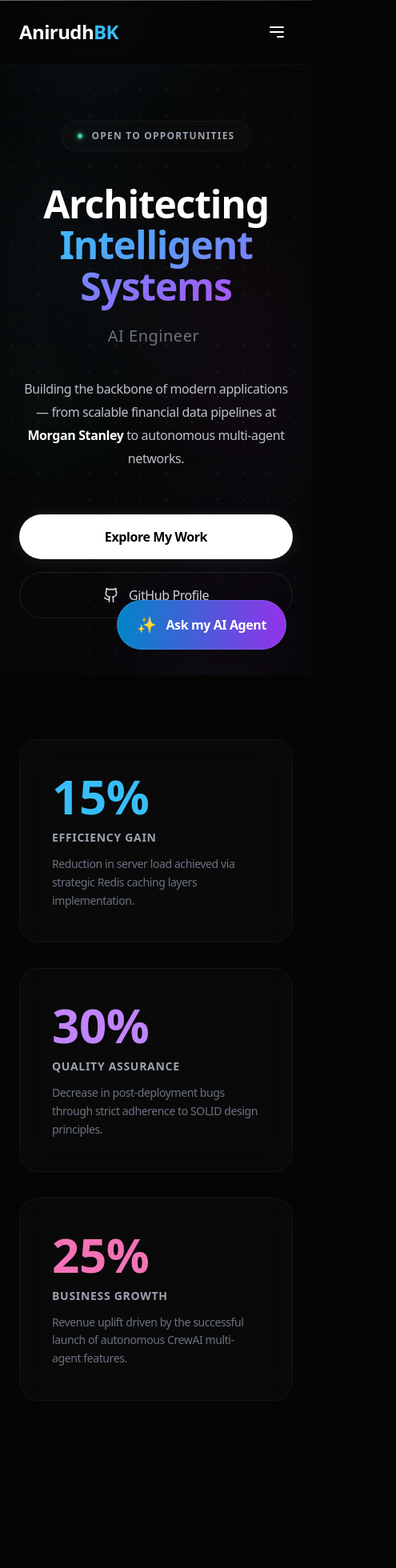
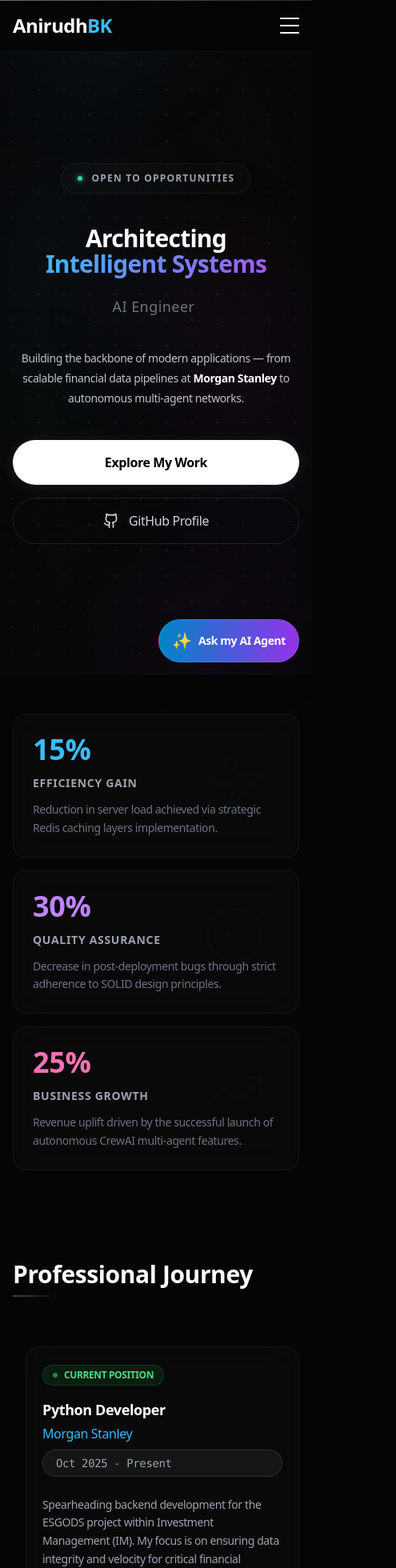
Before and after one commit to AnirudhNBUA/anirudh-portfolio, a React (Create React App) app: page / in a window 390 px wide. Shown: the top 1960 px of the page at 80% size, 495 px wide, since content can reach past the window. Built offline with nearby package versions, Linux system fonts and the light colour scheme.

Commit message:
add changes for mobile layout

```diff
--- a/src/App.js
+++ b/src/App.js
@@ -15,6 +15,15 @@ export default function App() {
   return (
     <>
       <style>{`
+        * {
+          -webkit-tap-highlight-color: transparent;
+        }
+
+        html, body {
+          overflow-x: hidden;
+          max-width: 100vw;
+        }
+
         body {
           font-family: 'Inter', sans-serif;
           background-color: #050505;
@@ -38,10 +47,16 @@ export default function App() {
         }
 
         .glass-nav {
-          background: rgba(5, 5, 5, 0.85);
+          background: rgba(5, 5, 5, 0.95);
           backdrop-filter: blur(24px);
           -webkit-backdrop-filter: blur(24px);
-          border-bottom: 1px solid rgba(255, 255, 255, 0.04);
+          border-bottom: 1px solid rgba(255, 255, 255, 0.06);
+        }
+
+        @media (min-width: 768px) {
+          .glass-nav {
+            background: rgba(5, 5, 5, 0.85);
+          }
         }
 
         /* Text gradient */
@@ -132,7 +147,13 @@ export default function App() {
 
         /* Section scroll offset */
         section[id] {
-          scroll-margin-top: 5rem;
+          scroll-margin-top: 4rem;
+        }
+
+        @media (min-width: 640px) {
+          section[id] {
+            scroll-margin-top: 5rem;
+          }
         }
 
         /* Subtle divider between sections */
--- a/src/components/AIChatbot.js
+++ b/src/components/AIChatbot.js
@@ -115,10 +115,10 @@ const AIChatbot = () => {
   return (
     <>
       {/* Floating Chat Button */}
-      <div className="fixed bottom-8 right-8 z-50 animate-float">
+      <div className="fixed bottom-4 right-4 sm:bottom-8 sm:right-8 z-50 animate-float">
         <button
           onClick={toggleChat}
-          className="flex items-center gap-3 px-6 py-4 rounded-full bg-gradient-to-r from-sky-600 to-purple-600 text-white font-bold shadow-2xl hover:shadow-sky-500/50 transition-all transform hover:scale-105 group border border-white/10"
+          className="flex items-center gap-2 sm:gap-3 px-4 sm:px-6 py-3 sm:py-4 rounded-full bg-gradient-to-r from-sky-600 to-purple-600 text-white font-bold shadow-2xl hover:shadow-sky-500/50 transition-all transform hover:scale-105 group border border-white/10 text-sm sm:text-base"
         >
           <span className="text-xl">✨</span>
           <span>Ask my AI Agent</span>
@@ -127,11 +127,11 @@ const AIChatbot = () => {
 
       {/* Chat Modal */}
       <div
-        className={`fixed bottom-28 right-8 z-50 w-full max-w-sm transform transition-all duration-300 origin-bottom-right ${
+        className={`fixed bottom-20 sm:bottom-28 right-2 sm:right-8 z-50 w-[calc(100%-1rem)] sm:w-full max-w-sm transform transition-all duration-300 origin-bottom-right ${
           isOpen ? 'scale-100 opacity-100' : 'scale-95 opacity-0 pointer-events-none'
         }`}
       >
-        <div className="glass rounded-3xl overflow-hidden shadow-2xl border border-white/10 flex flex-col h-[500px]">
+        <div className="glass rounded-2xl sm:rounded-3xl overflow-hidden shadow-2xl border border-white/10 flex flex-col h-[70vh] sm:h-[500px]">
           {/* Header */}
           <div className="bg-white/5 p-4 flex justify-between items-center border-b border-white/10 backdrop-blur-md">
             <div className="flex items-center gap-3">
--- a/src/components/Contact.js
+++ b/src/components/Contact.js
@@ -9,7 +9,7 @@ const socialLinks = [
 ];
 
 const Contact = () => (
-  <section id="contact" className="py-40 px-6 text-center relative z-10">
+  <section id="contact" className="py-20 sm:py-40 px-4 sm:px-6 text-center relative z-10">
     <div className="max-w-3xl mx-auto">
       {/* Decorative gradient orb */}
       <div className="absolute left-1/2 top-1/2 -translate-x-1/2 -translate-y-1/2 w-[600px] h-[600px] rounded-full bg-gradient-to-br from-sky-500/[0.04] via-purple-500/[0.03] to-transparent blur-3xl pointer-events-none" />
@@ -25,7 +25,7 @@ const Contact = () => (
       </motion.p>
 
       <motion.h2
-        className="text-5xl md:text-7xl font-bold mb-8 text-white tracking-tight"
+        className="text-3xl sm:text-5xl md:text-7xl font-bold mb-8 text-white tracking-tight"
         initial={{ opacity: 0, y: 30 }}
         whileInView={{ opacity: 1, y: 0 }}
         viewport={{ once: true, amount: 0.3 }}
@@ -36,7 +36,7 @@ const Contact = () => (
       </motion.h2>
 
       <motion.p
-        className="text-gray-400 mb-14 text-xl font-light leading-relaxed max-w-xl mx-auto"
+        className="text-gray-400 mb-10 sm:mb-14 text-base sm:text-xl font-light leading-relaxed max-w-xl mx-auto"
         initial={{ opacity: 0, y: 20 }}
         whileInView={{ opacity: 1, y: 0 }}
         viewport={{ once: true, amount: 0.3 }}
--- a/src/components/Experience.js
+++ b/src/components/Experience.js
@@ -93,7 +93,7 @@ const ExperienceCard = ({ job, index }) => {
       transition={{ duration: 0.7, delay: index * 0.15, ease: [0.25, 0.46, 0.45, 0.94] }}
     >
       {/* Timeline Node */}
-      <div className={`absolute -left-[52px] md:-left-[76px] top-6 w-14 h-14 rounded-full flex items-center justify-center bg-black border-2 ${styles.node} z-10 transition-all duration-500`}>
+      <div className={`hidden sm:flex absolute -left-[52px] md:-left-[76px] top-6 w-14 h-14 rounded-full items-center justify-center bg-black border-2 ${styles.node} z-10 transition-all duration-500`}>
         {job.current ? (
           <div className="relative">
             <Briefcase className={`w-6 h-6 ${styles.nodeIcon}`} />
@@ -107,14 +107,14 @@ const ExperienceCard = ({ job, index }) => {
       {/* Scroll-driven line segment */}
       {index < experienceData.length - 1 && (
         <motion.div
-          className="absolute -left-[46px] md:-left-[70px] top-20 w-0.5 bg-gradient-to-b from-white/20 to-transparent origin-top"
+          className="hidden sm:block absolute -left-[46px] md:-left-[70px] top-20 w-0.5 bg-gradient-to-b from-white/20 to-transparent origin-top"
           style={{ height: lineHeight, maxHeight: '100%' }}
         />
       )}
 
       {/* Card */}
       <GlowCard
-        className={`glass p-8 md:p-10 rounded-3xl border border-white/[0.05] ${styles.border} ${styles.glow} transition-all duration-500`}
+        className={`glass p-5 sm:p-8 md:p-10 rounded-2xl sm:rounded-3xl border border-white/[0.05] ${styles.border} ${styles.glow} transition-all duration-500`}
         glowColor={styles.glowColor}
         glowSize={500}
       >
@@ -128,17 +128,17 @@ const ExperienceCard = ({ job, index }) => {
 
         <div className="flex flex-col md:flex-row md:items-center justify-between mb-6">
           <div>
-            <h3 className="text-2xl font-bold text-white group-hover:text-white/90 transition-colors">{job.role}</h3>
-            <div className={`${styles.title} font-medium text-lg mt-1`}>{job.company}</div>
+            <h3 className="text-lg sm:text-2xl font-bold text-white group-hover:text-white/90 transition-colors">{job.role}</h3>
+            <div className={`${styles.title} font-medium text-base sm:text-lg mt-1`}>{job.company}</div>
           </div>
           <div className="text-sm text-gray-400 mt-2 md:mt-0 font-mono bg-white/5 px-4 py-1.5 rounded-full border border-white/10">
             {job.period}
           </div>
         </div>
 
-        <p className="text-gray-400 mb-6 leading-relaxed">{job.description}</p>
+        <p className="text-sm sm:text-base text-gray-400 mb-4 sm:mb-6 leading-relaxed">{job.description}</p>
 
-        <ul className="space-y-4 text-gray-400 mb-8 text-base">
+        <ul className="space-y-3 sm:space-y-4 text-gray-400 mb-6 sm:mb-8 text-sm sm:text-base">
           {job.bullets.map((bullet, i) => (
             <motion.li
               key={i}
@@ -167,10 +167,10 @@ const ExperienceCard = ({ job, index }) => {
 };
 
 const Experience = () => (
-  <section id="experience" className="py-32 px-6 relative z-10">
+  <section id="experience" className="py-16 sm:py-32 px-4 sm:px-6 relative z-10">
     <div className="max-w-5xl mx-auto">
       <motion.h2
-        className="text-4xl font-bold text-white mb-16 section-title-line"
+        className="text-3xl sm:text-4xl font-bold text-white mb-10 sm:mb-16 section-title-line"
         initial={{ opacity: 0, x: -30 }}
         whileInView={{ opacity: 1, x: 0 }}
         viewport={{ once: true }}
@@ -179,9 +179,9 @@ const Experience = () => (
         Professional Journey
       </motion.h2>
 
-      <div className="relative pl-8 md:pl-16 space-y-14">
+      <div className="relative pl-4 sm:pl-8 md:pl-16 space-y-8 sm:space-y-14">
         {/* Static timeline track */}
-        <div className="timeline-line rounded-full" />
+        <div className="timeline-line hidden sm:block rounded-full" />
 
         {experienceData.map((job, index) => (
           <ExperienceCard key={index} job={job} index={index} />
--- a/src/components/Header.js
+++ b/src/components/Header.js
@@ -44,12 +44,16 @@ const Header = () => {
 
   return (
     <motion.header
-      className={`fixed top-0 w-full z-50 glass-nav transition-all duration-500 ${isScrolled ? 'shadow-[0_4px_30px_rgba(0,0,0,0.5)]' : ''}`}
+      className={`fixed top-0 w-full z-50 transition-all duration-500 ${
+        isScrolled
+          ? 'bg-[#050505]/95 backdrop-blur-xl shadow-[0_4px_30px_rgba(0,0,0,0.5)] border-b border-white/[0.06]'
+          : 'bg-[#050505]/90 backdrop-blur-xl md:bg-[#050505]/80 border-b border-white/[0.04]'
+      }`}
       initial={{ y: -80, opacity: 0 }}
       animate={{ y: 0, opacity: 1 }}
       transition={{ duration: 0.6, ease: [0.25, 0.46, 0.45, 0.94] }}
     >
-      <div className="max-w-7xl mx-auto px-6 h-20 flex items-center justify-between">
+      <div className="max-w-7xl mx-auto px-4 sm:px-6 h-16 sm:h-20 flex items-center justify-between">
         {/* Logo */}
         <a href="#" className="text-2xl font-bold tracking-tight hover:opacity-80 transition-opacity group">
           Anirudh<span className="text-sky-400 group-hover:text-sky-300 transition-colors">BK</span>
@@ -92,13 +96,15 @@ const Header = () => {
 
         {/* Mobile Menu Button */}
         <button
-          className="md:hidden text-white p-2"
+          className="md:hidden text-white p-2 -mr-2 rounded-lg hover:bg-white/10 active:bg-white/15 transition-colors"
           onClick={() => setIsOpen(!isOpen)}
           aria-label="Toggle menu"
         >
-          <svg xmlns="http://www.w3.org/2000/svg" className="h-6 w-6" fill="none" viewBox="0 0 24 24" stroke="currentColor">
-            <path strokeLinecap="round" strokeLinejoin="round" strokeWidth={2} d={isOpen ? 'M6 18L18 6M6 6l12 12' : 'M4 6h16M4 12h16m-7 6h7'} />
-          </svg>
+          <div className="w-6 h-5 flex flex-col justify-between relative">
+            <span className={`block h-0.5 w-6 bg-white rounded-full transition-all duration-300 origin-center ${isOpen ? 'rotate-45 translate-y-[9px]' : ''}`} />
+            <span className={`block h-0.5 w-6 bg-white rounded-full transition-all duration-300 ${isOpen ? 'opacity-0 scale-x-0' : ''}`} />
+            <span className={`block h-0.5 w-6 bg-white rounded-full transition-all duration-300 origin-center ${isOpen ? '-rotate-45 -translate-y-[9px]' : ''}`} />
+          </div>
         </button>
       </div>
 
@@ -106,33 +112,38 @@ const Header = () => {
       <AnimatePresence>
         {isOpen && (
           <motion.div
-            className="md:hidden absolute top-20 left-0 w-full glass border-t border-white/5 p-6 flex flex-col space-y-1 z-40"
-            initial={{ opacity: 0, y: -10 }}
-            animate={{ opacity: 1, y: 0 }}
-            exit={{ opacity: 0, y: -10 }}
-            transition={{ duration: 0.2 }}
+            className="md:hidden absolute top-16 left-0 w-full bg-[#0a0a0a]/98 backdrop-blur-2xl border-t border-white/[0.08] p-4 pb-6 flex flex-col space-y-1 z-40 shadow-[0_20px_60px_rgba(0,0,0,0.8)]"
+            initial={{ opacity: 0, height: 0 }}
+            animate={{ opacity: 1, height: 'auto' }}
+            exit={{ opacity: 0, height: 0 }}
+            transition={{ duration: 0.3, ease: [0.25, 0.46, 0.45, 0.94] }}
           >
-            {navLinks.map((link) => (
-              <a
+            {navLinks.map((link, index) => (
+              <motion.a
                 key={link.href}
                 href={link.href}
                 onClick={(e) => scrollToSection(e, link.href)}
-                className={`py-3 px-4 rounded-lg text-center transition-colors ${
+                className={`py-3.5 px-5 rounded-xl text-base font-medium transition-all duration-200 ${
                   activeSection === link.href.slice(1)
-                    ? 'text-white bg-white/5'
-                    : 'text-gray-300 hover:text-white hover:bg-white/[0.03]'
+                    ? 'text-white bg-white/[0.08] border border-white/[0.1]'
+                    : 'text-gray-300 hover:text-white hover:bg-white/[0.05] active:bg-white/[0.08]'
                 }`}
+                initial={{ opacity: 0, x: -20 }}
+                animate={{ opacity: 1, x: 0 }}
+                transition={{ duration: 0.2, delay: index * 0.05 }}
               >
                 {link.label}
+              </motion.a>
+            ))}
+            <div className="pt-2">
+              <a
+                href="#contact"
+                onClick={(e) => scrollToSection(e, '#contact')}
+                className="block w-full py-3.5 px-5 rounded-xl bg-white text-black font-semibold text-center text-base hover:bg-gray-100 active:bg-gray-200 transition-colors"
+              >
+                Hire Me
               </a>
-            ))}
-            <a
-              href="#contact"
-              onClick={(e) => scrollToSection(e, '#contact')}
-              className="text-gray-300 hover:text-white py-3 px-4 rounded-lg text-center hover:bg-white/[0.03] transition-colors"
-            >
-              Contact
-            </a>
+            </div>
           </motion.div>
         )}
       </AnimatePresence>
--- a/src/components/Hero.js
+++ b/src/components/Hero.js
@@ -42,7 +42,7 @@ const Hero = () => {
   const typedText = useTypingEffect(roles);
 
   return (
-    <section id="about" className="min-h-screen flex items-center justify-center px-6 pt-20 relative overflow-hidden">
+    <section id="about" className="min-h-screen flex items-center justify-center px-4 sm:px-6 pt-20 pb-10 relative overflow-hidden">
       {/* Ambient gradient washes */}
       <div
         className="absolute top-0 left-0 w-full h-full -z-10 pointer-events-none"
@@ -66,7 +66,7 @@ const Hero = () => {
 
         {/* Main Title */}
         <motion.h1
-          className="text-5xl md:text-7xl lg:text-8xl font-extrabold mb-4 leading-[1.08] tracking-tight text-white"
+          className="text-3xl sm:text-5xl md:text-7xl lg:text-8xl font-extrabold mb-4 leading-[1.08] tracking-tight text-white"
           initial={{ opacity: 0, y: 40, filter: 'blur(10px)' }}
           animate={{ opacity: 1, y: 0, filter: 'blur(0px)' }}
           transition={{ duration: 1, delay: 0.2 }}
@@ -82,7 +82,7 @@ const Hero = () => {
           animate={{ opacity: 1 }}
           transition={{ duration: 0.6, delay: 0.6 }}
         >
-          <span className="text-xl md:text-2xl text-gray-500 font-light tracking-wide">
+          <span className="text-lg sm:text-xl md:text-2xl text-gray-500 font-light tracking-wide">
             {typedText}
           </span>
           <span className="inline-block w-[2px] h-6 bg-sky-400/70 ml-1 animate-blink" />
@@ -90,7 +90,7 @@ const Hero = () => {
 
         {/* Subtitle — readable weight */}
         <motion.p
-          className="text-base md:text-lg text-gray-300/90 max-w-2xl mx-auto mb-14 leading-[1.8] font-normal"
+          className="text-sm sm:text-base md:text-lg text-gray-300/90 max-w-2xl mx-auto mb-10 sm:mb-14 leading-[1.8] font-normal px-2"
           initial={{ opacity: 0, y: 20 }}
           animate={{ opacity: 1, y: 0 }}
           transition={{ duration: 0.8, delay: 0.5 }}
--- a/src/components/Projects.js
+++ b/src/components/Projects.js
@@ -71,10 +71,10 @@ const projectsData = [
 ];
 
 const Projects = () => (
-  <section id="projects" className="py-28 px-6 relative z-10">
+  <section id="projects" className="py-16 sm:py-28 px-4 sm:px-6 relative z-10">
     <div className="max-w-6xl mx-auto">
       <motion.h2
-        className="text-4xl font-bold text-white mb-16 section-title-line"
+        className="text-3xl sm:text-4xl font-bold text-white mb-10 sm:mb-16 section-title-line"
         initial={{ opacity: 0, x: -30 }}
         whileInView={{ opacity: 1, x: 0 }}
         viewport={{ once: true }}
@@ -93,16 +93,16 @@ const Projects = () => (
             transition={{ duration: 0.6, delay: index * 0.15 }}
           >
             <GlowCard
-              className="glass p-10 rounded-3xl group border border-white/[0.05] hover:border-white/[0.12] transition-all duration-500"
+              className="glass p-5 sm:p-8 md:p-10 rounded-2xl sm:rounded-3xl group border border-white/[0.05] hover:border-white/[0.12] transition-all duration-500"
               glowColor={project.glowColor}
               glowSize={450}
             >
-              <div className="flex justify-between items-start mb-6">
-                <div className="flex items-center gap-3">
-                  <div className="w-10 h-10 rounded-xl bg-white/[0.04] flex items-center justify-center border border-white/[0.06]">
-                    <ExternalLink className="w-4 h-4 text-gray-500" />
+              <div className="flex flex-col sm:flex-row sm:justify-between sm:items-start mb-4 sm:mb-6 gap-3">
+                <div className="flex items-start sm:items-center gap-3 min-w-0">
+                  <div className="w-8 h-8 sm:w-10 sm:h-10 rounded-xl bg-white/[0.04] flex items-center justify-center border border-white/[0.06] flex-shrink-0">
+                    <ExternalLink className="w-3.5 h-3.5 sm:w-4 sm:h-4 text-gray-500" />
                   </div>
-                  <h3 className="text-2xl font-bold text-white">
+                  <h3 className="text-lg sm:text-2xl font-bold text-white break-words">
                     {project.title}
                   </h3>
                 </div>
@@ -117,7 +117,7 @@ const Projects = () => (
                   </a>
                 )}
               </div>
-              <p className="text-gray-400 mb-8 leading-relaxed text-[15px]">{project.description}</p>
+              <p className="text-gray-400 mb-6 sm:mb-8 leading-relaxed text-sm sm:text-[15px]">{project.description}</p>
               <div className="flex flex-wrap gap-2 text-sm text-gray-400">
                 {project.tech.map((t, i) => (
                   <span key={i} className="px-3 py-1.5 rounded-lg border border-white/[0.06] bg-white/[0.02] text-xs font-medium">
--- a/src/components/Skills.js
+++ b/src/components/Skills.js
@@ -70,11 +70,11 @@ const marqueeItems = [
 ];
 
 const Skills = () => (
-  <section id="skills" className="py-28 px-6 relative z-10 overflow-hidden">
+  <section id="skills" className="py-16 sm:py-28 px-4 sm:px-6 relative z-10 overflow-hidden">
     {/* Tech Marquee */}
     <div className="mb-20 relative">
-      <div className="absolute left-0 top-0 bottom-0 w-32 bg-gradient-to-r from-black to-transparent z-10 pointer-events-none" />
-      <div className="absolute right-0 top-0 bottom-0 w-32 bg-gradient-to-l from-black to-transparent z-10 pointer-events-none" />
+      <div className="absolute left-0 top-0 bottom-0 w-16 sm:w-32 bg-gradient-to-r from-black to-transparent z-10 pointer-events-none" />
+      <div className="absolute right-0 top-0 bottom-0 w-16 sm:w-32 bg-gradient-to-l from-black to-transparent z-10 pointer-events-none" />
       <div className="marquee-container">
         <div className="marquee-track">
           {[...marqueeItems, ...marqueeItems].map((item, i) => (
@@ -91,7 +91,7 @@ const Skills = () => (
 
     <div className="max-w-6xl mx-auto">
       <motion.h2
-        className="text-4xl font-bold text-white mb-16 section-title-line"
+        className="text-3xl sm:text-4xl font-bold text-white mb-10 sm:mb-16 section-title-line"
         initial={{ opacity: 0, x: -30 }}
         whileInView={{ opacity: 1, x: 0 }}
         viewport={{ once: true }}
@@ -112,7 +112,7 @@ const Skills = () => (
               transition={{ duration: 0.5, delay: index * 0.1 }}
             >
               <GlowCard
-                className={`glass p-8 rounded-2xl group border border-white/[0.05] ${borderColors[category.color]} hover:border-white/[0.10] transition-all duration-500 h-full`}
+                className={`glass p-5 sm:p-8 rounded-2xl sm:rounded-2xl group border border-white/[0.05] ${borderColors[category.color]} hover:border-white/[0.10] transition-all duration-500 h-full`}
                 glowColor={category.glowColor}
                 glowSize={300}
               >
--- a/src/components/Stats.js
+++ b/src/components/Stats.js
@@ -64,8 +64,8 @@ const colorMap = {
 };
 
 const Stats = () => (
-  <section className="py-20 px-6 relative z-10">
-    <div className="max-w-6xl mx-auto grid grid-cols-1 md:grid-cols-3 gap-8">
+  <section className="py-12 sm:py-20 px-4 sm:px-6 relative z-10">
+    <div className="max-w-6xl mx-auto grid grid-cols-1 md:grid-cols-3 gap-4 sm:gap-8">
       {stats.map((stat, index) => {
         const colors = colorMap[stat.color];
         const Icon = stat.icon;
@@ -78,7 +78,7 @@ const Stats = () => (
             transition={{ duration: 0.6, delay: index * 0.15 }}
           >
             <GlowCard
-              className="glass p-10 rounded-3xl group border border-white/[0.05] hover:border-white/[0.10] transition-all duration-500"
+              className="glass p-6 sm:p-10 rounded-2xl sm:rounded-3xl group border border-white/[0.05] hover:border-white/[0.10] transition-all duration-500"
               glowColor={stat.glowColor}
               glowSize={400}
             >
@@ -87,7 +87,7 @@ const Stats = () => (
               </div>
               <AnimatedCounter
                 target={stat.value}
-                className={`text-6xl font-extrabold ${colors.text} mb-3 block`}
+                className={`text-4xl sm:text-6xl font-extrabold ${colors.text} mb-3 block`}
               />
               <div className="text-sm text-gray-400 font-bold uppercase tracking-wider mb-3">
                 {stat.label}
```
Also changed, not shown: src/components/EducationAndMore.js (+11 -11 lines).
